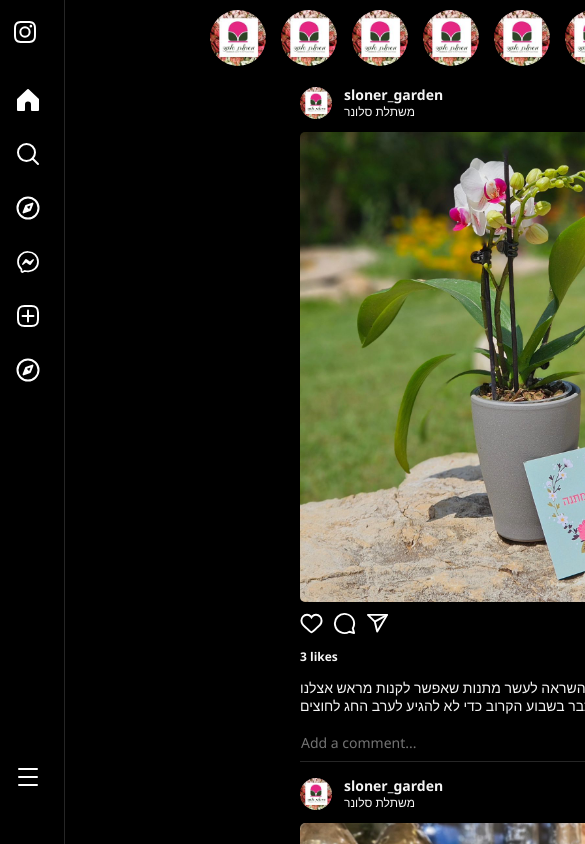
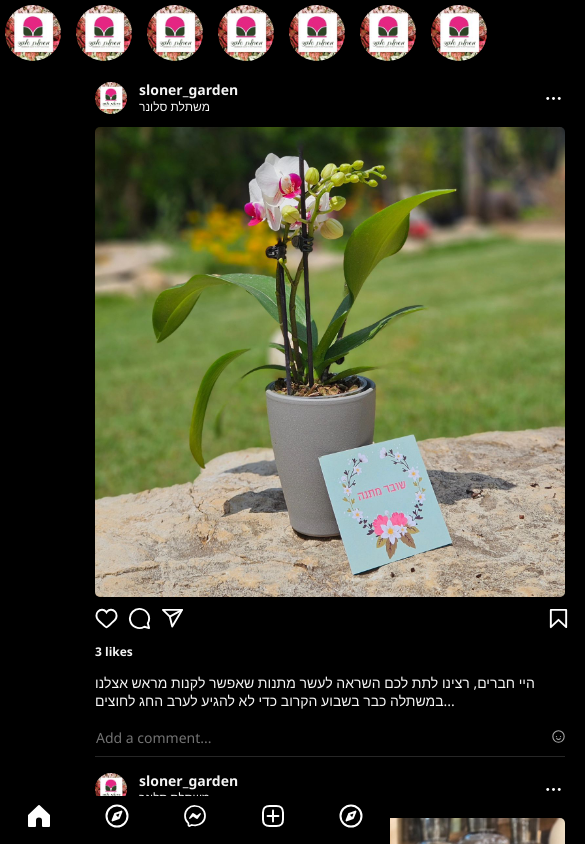
Before and after one commit to verely/Instagram, a React (Vite) app: page /search in a window 390 px wide. Shown: the top 844 px of the page, 585 px wide, since content can reach past the window. Built offline with nearby package versions, Linux system fonts and the light colour scheme; a web font is replaced by a local one.

Commit message:
Refactor main layout, define break-points, add media queries. Refactor SideBarNavigation layout, support responsive UI. Update post reducer to display last added post first in a list.

```diff
--- a/src/RootCmp.jsx
+++ b/src/RootCmp.jsx
@@ -16,7 +16,7 @@ export function RootCmp() {
                 <div className='sidebar-wrapper'>
                     <SideBarNavigation />
                 </div>
-                <main>
+                <main className='content-wrapper'>
                     <Routes>
                         {routes.map(route => <Route key={route.path} exact={true} element={route.component} path={route.path} />)}
                         <Route path="user/:id" element={<UserProfile />} />
--- a/src/assets/styles/basics/_layout.scss
+++ b/src/assets/styles/basics/_layout.scss
@@ -1,13 +1,54 @@
 .main-layout {
     display: flex;
+    flex-direction: row;
 
     .sidebar-wrapper {
         position: fixed;
         margin: 0;
-        width: 200px;
+        width: $sidebar-width;
         height: 100vh;
         z-index: 1000;
         // border: 4px solid red;
+    }
+
+    .content-wrapper {
+        margin-left: $sidebar-width;
+        width: calc(100% - $sidebar-width);
+        height: 100vh;
+        // border: 4px solid pink;
+    }
+
+    @include for-mobile-layout {
+        flex-direction: column-reverse;
+
+        .sidebar-wrapper {
+            width: 100%;
+            height: $sidebar-height-hamburger;
+            margin-bottom: 10px;
+            // border: 4px solid purple;
+        }
+
+        .content-wrapper {
+            margin-left:0;
+            width: 100%;
+            //height: calc(100% - $sidebar-height-hamburger);
+            flex: 1;
+            // border: 4px solid pink;
+        }
+    }
+
+    @include for-narrow-layout {
+        .sidebar-wrapper {
+            width: $sidebar-width-collapsed;
+            // border: 4px solid yellow;
+        }
+    }
+
+    @include for-normal-layout {
+        .sidebar-wrapper {
+            width: $sidebar-width;
+            // border: 4px solid red;
+        }
     }
 }
 
--- a/src/assets/styles/cmps/SideBarNavigation.scss
+++ b/src/assets/styles/cmps/SideBarNavigation.scss
@@ -1,7 +1,8 @@
+// used to collapse sidebar on search button click
 @mixin collapsed-navbar {
     &.collapsed {
         padding: 0;
-        width: 65px;
+        width: $sidebar-width-collapsed;
         align-items: center;
 
         .brand-name.collapsed {
@@ -18,8 +19,39 @@
     }
  }
 
+ // used to resize sidebar by media query
+ @mixin resize-navbar(
+  $sidebarWidth, $sidebarAlignItems, $brandNameWidth, $brandNameHeight,
+  $brandNameMarginRight, $navLinkPadding, $spanVisibility) {
+
+        .sidebar-mobile-layout {
+            display: none;
+        }
+        .sidebar-normal-layout {
+            display: block;
+        }
 
         .navbar {
+            padding: 0;
+            width: $sidebarWidth;
+            align-items: $sidebarAlignItems;
+
+            .brand-name {
+                height: $brandNameHeight;
+                width: $brandNameWidth;
+                margin-right: $brandNameMarginRight;
+            }
+            .nav-link {
+                padding: $navLinkPadding;
+                span {
+                    display: $spanVisibility;
+                }
+            }
+        }
+ }
+
+.navbar {
+    width: 100%;
     height: 100vh;
     display: flex;
     flex-direction: column;
@@ -49,11 +81,16 @@
     &.collapsed {
         @include collapsed-navbar;
     }
-}
 
+    // navbar children
     .navbar-brand {
         margin-top: 20px;
         align-items: center;
+
+        .brand-name {
+            height: 29px;
+            width: 103px;
+        }
     }
 
     .navbar-nav {
@@ -95,15 +132,6 @@
             }
         }
     }
-
-.nav-icon {
-    width: 24px;
-    height: 24px;
-}
-
-.brand-name {
-    height: 29px;
-    width: 103px;
 }
 
 .createPost-modal {
@@ -115,10 +143,107 @@
     //z-index: 1000;
     // border: 2px solid red;
 }
-/* Responsive styles */
-@media (max-width: $narrow-breakpoint) {
 
-    .navbar {
-        @include collapsed-navbar;
+
+ // Responsive styles
+
+@include for-mobile-layout {
+    .sidebar-navigation {
+        .navbar-mobile {
+            display: flex;
+            justify-content: space-around ;
+            background-color: $primary-bgc;
+            align-items: center;
+            height: $sidebar-height-hamburger;
+        }
+        .sidebar-mobile-layout {
+            display: block;
+        }
+        .sidebar-normal-layout {
+            display: none;
+        }
+    //   border: 4px solid blue;
     }
 }
+
+@include for-narrow-layout {
+    .sidebar-navigation {
+        .sidebar-mobile-layout {
+            display: none;
+        }
+        .sidebar-normal-layout {
+            display: block;
+        }
+        .brandName {
+            display: none;
+        }
+        .brandIcon {
+            display: block;
+        }
+
+        @include resize-navbar(
+            $sidebar-width-collapsed, // $sidebarWidth
+            center,  // $sidebarAlignItems
+            54px, // $brandNameWidth
+            24px, // $brandNameHeight
+            15px, // $brandNameMarginRight
+            10px 5px 10px 10px, // $navLinkPadding (top right bottom left)
+            none // $spanVisibility (use 'none', 'block')
+        );
+
+        .navbar.collapsed {
+            @include resize-navbar(
+                $sidebar-width-collapsed, // $sidebarWidth
+                center,  // $sidebarAlignItems
+                54px, // $brandNameWidth
+                24px, // $brandNameHeight
+                15px, // $brandNameMarginRight
+                10px 5px 10px 10px, // $navLinkPadding (top right bottom left)
+                none // $spanVisibility (use 'none', 'block')
+            );
+        }
+        // border: 4px solid yellow;
+    }
+}
+
+@include for-normal-layout {
+    .sidebar-navigation {
+        .sidebar-mobile-layout {
+            display: none;
+        }
+        .sidebar-normal-layout {
+            display: block;
+        }
+        .brandName {
+            display: block;
+        }
+        .brandIcon {
+            display: none;
+        }
+
+        //set full side-bar width in case it was changed by media-query
+        @include resize-navbar(
+            $sidebar-width, // $sidebarWidth
+            start,  // $sidebarAlignItems
+            103px, // $brandNameWidth
+            29px, // $brandNameHeight
+            0px, // $brandNameMarginRight
+            10px 10px, // $navLinkPadding
+            block // $spanVisibility (use 'none', 'block')
+        );
+
+        //set full side-bar width in case it was changed by search button click
+        .navbar.collapsed {
+            @include resize-navbar(
+                $sidebar-width, // $sidebarWidth,
+                start,  // $sidebarAlignItems
+                103px, // $brandNameWidth
+                29px, // $brandNameHeight
+                0px, // $brandNameMarginRight
+                10px 10px, // $navLinkPadding
+                block // $spanVisibility (use 'none', 'block')
+            );
+        }
+        // border: 4px solid red;
+    }
+}
--- a/src/assets/styles/setup/_variables.scss
+++ b/src/assets/styles/setup/_variables.scss
@@ -15,8 +15,12 @@ $btn-secondary-color-2: #ed4956;
 
 $selection-bgc: #025ae78c;
 
+//Constants
+$sidebar-width: 244px;
+$sidebar-width-collapsed: 72px;
+$sidebar-height-hamburger: 48px;
 
 // Breakpoints
-$mobile-breakpoint: 460px;
-$narrow-breakpoint: 720px;
-$normal-breakpoint: 960px;
+$mobile-breakpoint: 766px; // width <= 766
+$narrow-breakpoint: 1263px; // [ 767 .. 1263 ]
+$normal-breakpoint: $narrow-breakpoint + 1; // width => 1264
--- a/src/assets/styles/views/PostIndex.scss
+++ b/src/assets/styles/views/PostIndex.scss
@@ -1,24 +1,11 @@
 // normal/full layout (laptop, desktop)
-.layout-container {
+.post-index {
     width: 100%;
     display: flex;
     flex-direction: row;
     justify-content: start;
     height: 100vh;
     // border: 4px solid purple;
-
-    .sidebar-wrapper {
-        position: fixed;
-        margin: 0;
-        width: 200px;
-        height: 100vh;
-        // border: 4px solid red;
-    }
-    .content-wrapper {
-        margin-left: 200px;
-        width: calc(100% - 200px);
-        height: 100vh;
-        // border: 4px solid blue;
 
         .content-area {
             display: grid;
@@ -57,9 +44,6 @@
                 // max-width: rem(470px);
             }
         }
-    }
-
-
 }
 
 // mobile layout
--- a/src/cmps/SideBarNavigation.jsx
+++ b/src/cmps/SideBarNavigation.jsx
@@ -1,4 +1,4 @@
-import { useState, useEffect } from 'react';
+import { useState } from 'react';
 import { NavLink } from 'react-router-dom';
 import brandName from '../assets/img/SideBarNavigation/brandName.svg';
 import brandIcon from '../assets/img/SideBarNavigation/brandIcon.svg';
@@ -8,7 +8,6 @@ import search from '../assets/img/SideBarNavigation/search.svg';
 import messenger from '../assets/img/SideBarNavigation/messenger.svg';
 import newPost from '../assets/img/SideBarNavigation/newPost.svg';
 import more from '../assets/img/SideBarNavigation/more.svg';
-import { NARROW_BREAKPOINT } from '../constants.js';
 import { CreatePost } from './CreatePost.jsx';
 
 
@@ -18,7 +17,6 @@ export function SideBarNavigation() {
 
     const handleOpenCreatePost = () => {
         setIsCreatePostOpen(true)
-        console.log(isCreatePostOpen)
      };
 
     const handleCloseCreatePost = () => {
@@ -33,33 +31,43 @@ export function SideBarNavigation() {
         if (isCollapsed) { setIsCollapsed(false) }
     }
 
-    useEffect(() => {
-        const breakpoint = NARROW_BREAKPOINT;
+    return (
+        <div className='sidebar-navigation'>
 
-        const checkViewportWidth = () => {
-            if (window.innerWidth < breakpoint) {
-                setIsCollapsed(true);
-            } else {
-                setIsCollapsed(false);
-            }
-        };
+            <div className="sidebar-mobile-layout">
+                <div className="navbar-mobile">
+                    <NavLink to="/" className="nav-link">
+                        <img src={home} alt="Home" className="nav-icon"/>
+                    </NavLink>
+                    <NavLink to="/explore" className="nav-link">
+                        <img src={explore} alt="Explore" className="nav-icon"/>
+                    </NavLink>
+                    <NavLink to="/messages" className="nav-link">
+                        <img src={messenger} alt="Messenger" className="nav-icon"/>
+                    </NavLink>
+                    <NavLink className="nav-link">
+                    <img src={newPost} alt="CreatePost" className="nav-icon"  />
+                    </NavLink>
+                    <NavLink to="/profile" className="nav-link">
+                        <img src={explore} alt="Profile" className="nav-icon"/>
+                    </NavLink>
+                </div>
+            </div>
 
-        checkViewportWidth();
-
-        window.addEventListener('resize', checkViewportWidth);
-
-        return () => {
-            window.removeEventListener('resize', checkViewportWidth);
-        };
-    }, []);
-
-    return (
-        <div className='sidebar-layout'>
-            <div className='sidebar-wrapper'>
+            <div className='sidebar-normal-layout'>
                 <nav className={`navbar ${isCollapsed ? 'collapsed' : ''}`}>
                     <div className="navbar-brand">
-                        <img src={isCollapsed? brandIcon : brandName} alt="Brand Name"
+                        {isCollapsed && <img src={isCollapsed? brandIcon : brandName} alt="Brand Name"
+                        className={`brand-name ${isCollapsed ? 'collapsed' : ''}`} onClick={expand}/>}
+
+                        {!isCollapsed && <span className="brandName">
+                            <img src={brandName} alt="Brand Name"
                             className={`brand-name ${isCollapsed ? 'collapsed' : ''}`} onClick={expand}/>
+                        </span> }
+                        {!isCollapsed && <span className="brandIcon">
+                            <img src={brandIcon} alt="Brand Name"
+                            className={`brand-name ${isCollapsed ? 'collapsed' : ''}`} onClick={expand}/>
+                        </span> }
                     </div>
                     <div className="navbar-nav">
                         <NavLink to="/" className="nav-link">
--- a/src/constants.js
+++ b/src/constants.js
@@ -1,4 +1,4 @@
 // Breakpoints
-export const MOBILE_BREAKPOINT = 460;
-export const NARROW_BREAKPOINT = 720;
-export const NORMAL_BREAKPOINT = 960;
+export const MOBILE_BREAKPOINT = 766; // width <= 766
+export const NARROW_BREAKPOINT = 1263; // [ 767 .. 1263 ]
+export const NORMAL_BREAKPOINT = NARROW_BREAKPOINT + 1; // width => 1264
--- a/src/pages/PostIndex.jsx
+++ b/src/pages/PostIndex.jsx
@@ -1,4 +1,4 @@
-import { useEffect, useState } from 'react'
+import { useEffect } from 'react'
 import { useDispatch, useSelector } from 'react-redux'
 import { loadPosts, removePost,
     updateLikeStatus, addCommentToPost,
@@ -13,25 +13,12 @@ import { PostList } from '../cmps/PostList.jsx'
 
 export function PostIndex() {
 
-    const [isCreatePostOpen, setIsCreatePostOpen] = useState(false);
     const posts = useSelector(storeState => storeState.postModule.posts)
     const dispatch = useDispatch()
-
-    const handleOpenCreatePost = () => {
-       setIsCreatePostOpen(true);
-    };
-
-    const handleCloseCreatePost = () => {
-       setIsCreatePostOpen(false);
-    };
 
     useEffect(() => {
         loadPosts()
     }, [])
-
-
-
-
 
     async function onRemovePost(postId) {
         try {
@@ -86,8 +73,7 @@ export function PostIndex() {
        };
 
     return (
-        <div className="layout-container">
-            <section className="content-wrapper">
+        <div className="post-index">
             <div className="content-area">
                 <div className="featured-stories">
 
@@ -104,7 +90,6 @@ export function PostIndex() {
                     <PostList posts={posts} postActions={postActions} currentUser={getLoggedInUser()}/>
                 </div>
             </div>
-            </section>
         </div>
     )
 }
--- a/src/store/reducers/post.reducer.js
+++ b/src/store/reducers/post.reducer.js
@@ -23,7 +23,7 @@ export function postReducer(state = initialState, action) {
 
     switch (action.type) {
         case ADD_POST:
-            newState = { ...state, posts: [...state.posts, action.post] }
+            newState = { ...state, posts: [action.post, ...state.posts] }
             break
         case SAVE_POST:
             newState = { ...state, posts: [...state.posts, action.post] }
```
Also changed, not shown: src/assets/styles/setup/_mixins.scss (+4 -4 lines). Lines whose indentation alone changed are shown as unchanged.
